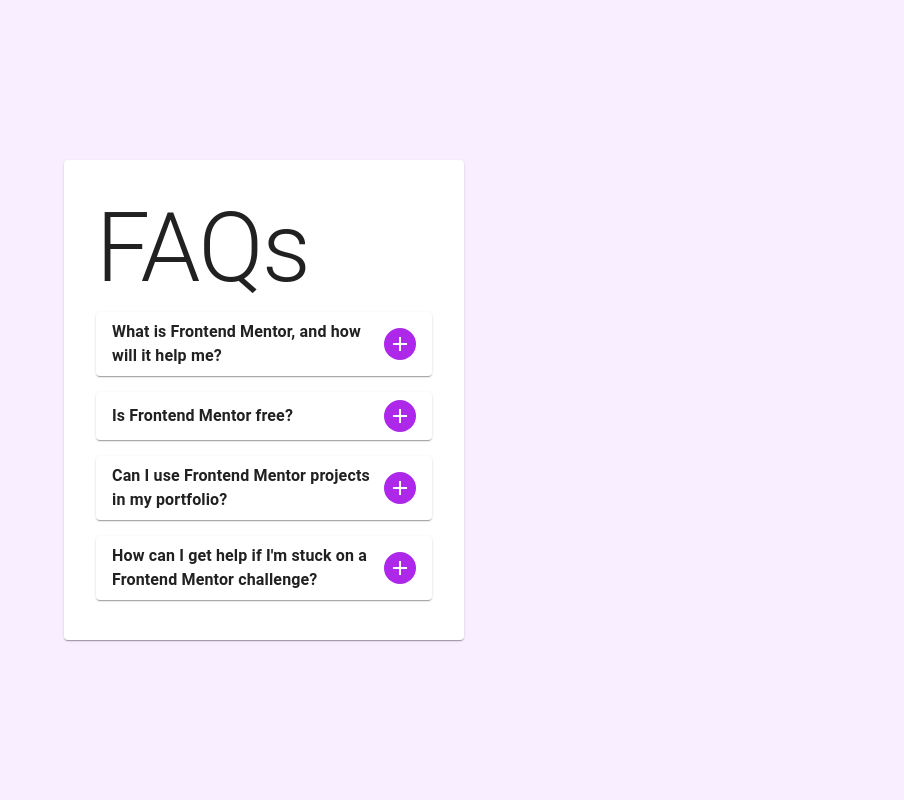
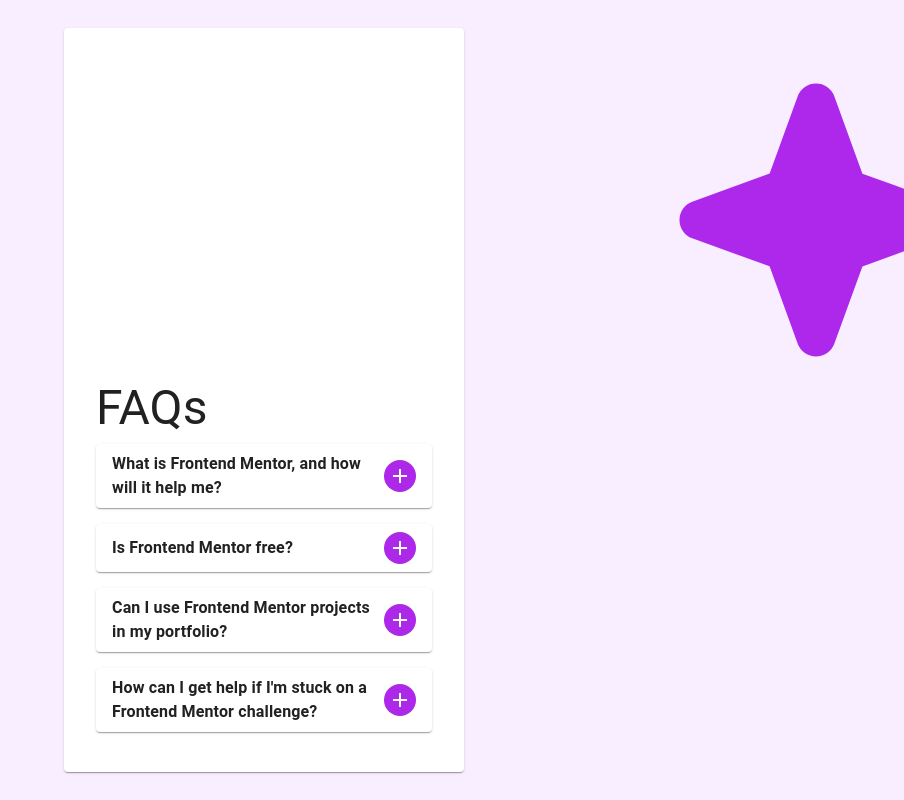
Before and after one commit to iAngkur/next-30-days-challenge, a Next.js app: page /day2 in a window 1280 px wide. Shown: the whole page, without its empty margins (376-1280 px from the left). Built offline with nearby package versions, Linux system fonts and the light colour scheme.

Commit message:
added color

```diff
--- a/components/day2/FAQContainer.tsx
+++ b/components/day2/FAQContainer.tsx
@@ -1,7 +1,8 @@
-import { Typography } from '@mui/material'
+import Typography from '@mui/material/Typography'
 import Paper from '@mui/material/Paper'
 import React from 'react'
 import QuestionAccordion from './QuestionAccordion'
+import Image from 'next/image'
 
 function FAQContainer() {
 
@@ -25,7 +26,8 @@
     ]
     return (
         <Paper sx={{ display: "flex", flexDirection: "column", backgroundColor: "#FFF", padding: "2rem", maxWidth: "25rem", margin: "2rem auto" }}>
-            <Typography variant='h1'>FAQs</Typography>
+            <Image src="/assets2/images/icon-star.svg" alt="FAQs" width={1440} height={320} />
+            <Typography variant='h3'>FAQs</Typography>
             {faqs.map(({ question, answer }) => (
               <QuestionAccordion key={question} question={question} answer={answer} />
             ))}
```
